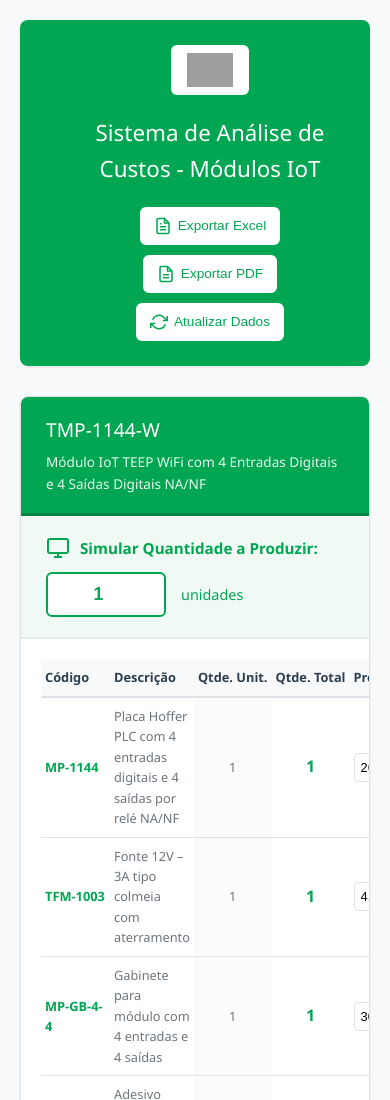
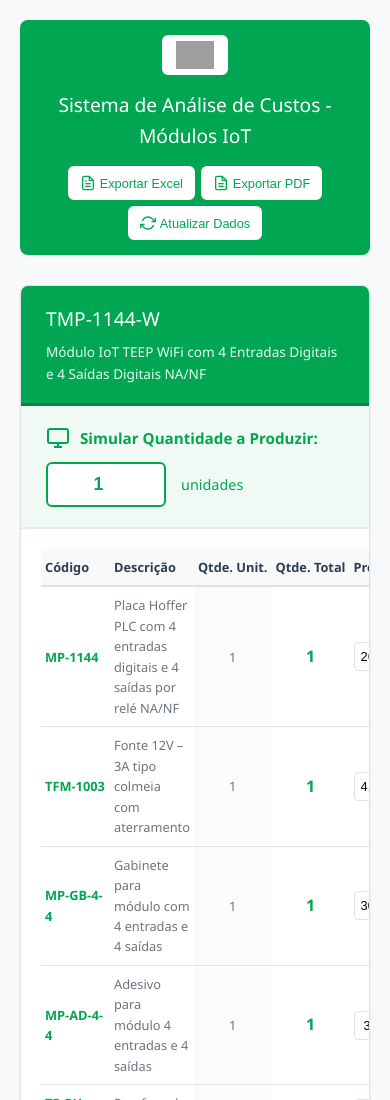
Before and after one commit to alextrovateep-dev/moduloiot, a plain HTML site: page index.html in a window 390 px wide. Shown: the top 1100 px of the page. Drawn offline with nearby package versions, Linux system fonts and the light colour scheme; grey boxes are pictures that could not be loaded.

Commit message:
Add files via upload

```diff
--- a/styles.css
+++ b/styles.css
@@ -36,7 +36,7 @@ body {
 header {
     background: #00a651;
     color: white;
-    padding: 25px 40px;
+    padding: 20px 30px;
     border-radius: 8px;
     margin-bottom: 30px;
     box-shadow: var(--shadow);
@@ -44,28 +44,30 @@ header {
     align-items: center;
     justify-content: space-between;
     flex-wrap: wrap;
-    gap: 20px;
+    gap: 15px;
 }
 
 .logo {
-    max-height: 50px;
+    max-height: 45px;
     background: white;
-    padding: 8px 16px;
+    padding: 6px 14px;
     border-radius: 6px;
+    flex-shrink: 0;
 }
 
 header h1 {
-    flex: 1;
-    font-size: 1.6rem;
+    flex: 1 1 auto;
+    font-size: 1.5rem;
     font-weight: 500;
-    text-align: center;
-    min-width: 300px;
+    min-width: 250px;
+    margin: 0;
 }
 
 .header-actions {
     display: flex;
-    gap: 10px;
+    gap: 8px;
     flex-wrap: wrap;
+    flex-shrink: 0;
 }
 
 .btn-export,
@@ -73,9 +75,9 @@ header h1 {
     background: white;
     color: #00a651;
     border: 2px solid white;
-    padding: 10px 16px;
+    padding: 8px 14px;
     border-radius: 6px;
-    font-size: 0.9rem;
+    font-size: 0.85rem;
     font-weight: 500;
     cursor: pointer;
     display: flex;
@@ -83,6 +85,7 @@ header h1 {
     gap: 6px;
     transition: all 0.2s ease;
     white-space: nowrap;
+    flex-shrink: 0;
 }
 
 .btn-excel:hover {
@@ -342,30 +345,63 @@ footer {
     }
 }
 
+@media (max-width: 1200px) {
+    header {
+        padding: 15px 20px;
+    }
+
+    header h1 {
+        font-size: 1.3rem;
+        width: 100%;
+        text-align: center;
+        order: 2;
+    }
+
+    .logo {
+        order: 1;
+    }
+
+    .header-actions {
+        order: 3;
+        width: 100%;
+        justify-content: center;
+    }
+}
+
 @media (max-width: 768px) {
     header {
         flex-direction: column;
         text-align: center;
+        padding: 15px;
     }
 
     header h1 {
-        font-size: 1.4rem;
+        font-size: 1.2rem;
     }
 
     .logo {
-        max-height: 50px;
+        max-height: 40px;
     }
 
     .header-actions {
         width: 100%;
         justify-content: center;
+        gap: 6px;
     }
 
     .btn-export,
     .btn-refresh {
-        font-size: 0.85rem;
-        padding: 8px 12px;
+        font-size: 0.8rem;
+        padding: 7px 10px;
+        gap: 4px;
     }
+
+    .btn-export svg,
+    .btn-refresh svg {
+        width: 16px;
+        height: 16px;
+    }
+}
 
     .module-header h2 {
         font-size: 1.2rem;
```
Also changed, not shown: 1 other file.
